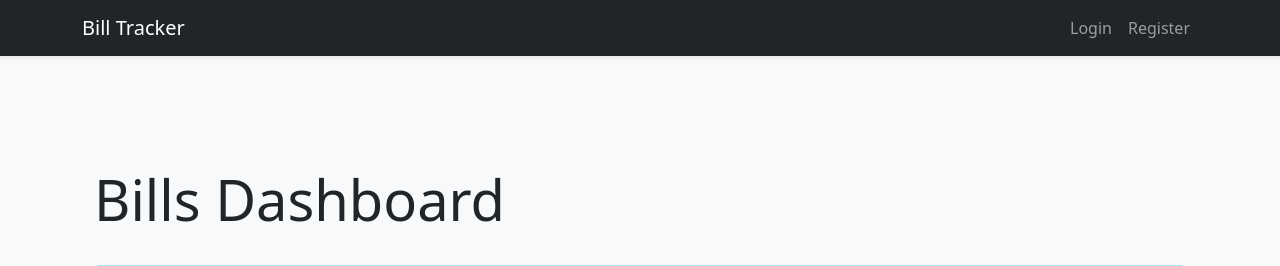
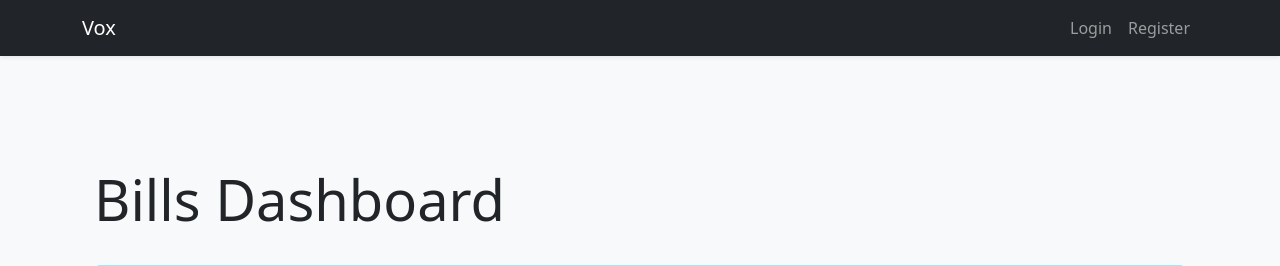
Before and after one commit to Blesson-Tomy/VoX, a Django app: template backend/ada/ada/templates/ada/home.html in a window 1280 px wide. Shown: the top 266 px of the page. Run offline with Django 3.2, Linux system fonts and the light colour scheme; the template is opened without the code that fills it, so the values that code supplies are empty.

Commit message:
feat: branding

```diff
--- a/backend/ada/ada/templates/ada/base.html
+++ b/backend/ada/ada/templates/ada/base.html
@@ -3,7 +3,7 @@
 <head>
     <meta charset="UTF-8">
     <meta name="viewport" content="wiadth=device-width, initial-scale=1.0">
-    <title>{% block title %}Bill Tracker{% endblock %}</title>
+    <title>{% block title %}Vox{% endblock %}</title>
     <link href="https://cdn.jsdelivr.net/npm/bootstrap@5.3.0/dist/css/bootstrap.min.css" rel="stylesheet">
     <style>
         body { padding-top: 70px; } /* Add padding to body to prevent nav overlap */
@@ -15,7 +15,7 @@
 <!-- Navbar goes here, so it's on every page -->
 <nav class="navbar navbar-expand-lg navbar-dark bg-dark fixed-top shadow-sm">
   <div class="container">
-    <a class="navbar-brand" href="{% url 'home' %}">Bill Tracker</a>
+    <a class="navbar-brand" href="{% url 'home' %}">Vox</a>
     <button class="navbar-toggler" type="button" data-bs-toggle="collapse" data-bs-target="#navbarNav" aria-controls="navbarNav" aria-expanded="false" aria-label="Toggle navigation">
       <span class="navbar-toggler-icon"></span>
     </button>
@@ -23,7 +23,7 @@
       <ul class="navbar-nav ms-auto">
         {% if user.is_authenticated %}
           <li class="nav-item">
-            <span class="navbar-text me-3">Hello, {{ user.username }}!</span>
+            <span class="navbar-text me-3">Welcome, {{ user.username }}!</span>
           </li>
           <li class="nav-item">
             <form action="{% url 'logout' %}" method="post">
--- a/backend/ada/ada/templates/ada/home.html
+++ b/backend/ada/ada/templates/ada/home.html
@@ -39,7 +39,7 @@
                         <div class="card bill-card shadow-sm h-100">
                             <div class="card-body">
                                 <h5 class="card-title">{{ bill.title }}</h5>
-                                <p class="card-text bill-summary text-muted">{{ bill.summary }}</p>
+                                <p class="card-text bill-summary text-muted">{{ bill.url }}</p>
                                 <div class="d-flex justify-content-between align-items-center">
 
                                     <a href="{% url 'bill_detail' bill.id %}" class="btn btn-outline-primary btn-sm">View Details</a>
--- a/backend/ada/ada/views.py
+++ b/backend/ada/ada/views.py
@@ -46,6 +46,7 @@ def home(request):
             title=title,
             defaults={
                 'summary': article['summary'],
+                'url': article['url'],
                 'created_at': year, # Use the extracted year
             }
         )
```
